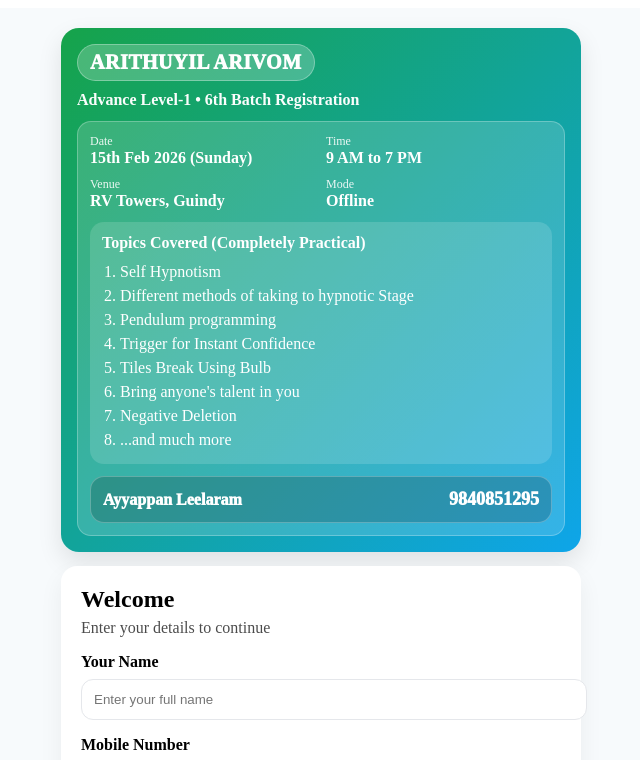
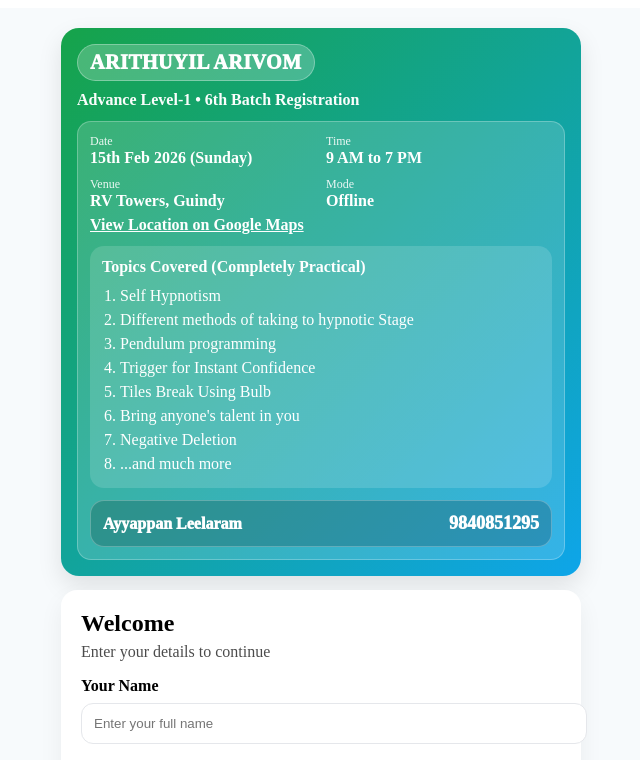
Before and after one commit to hussaingalax/aa6-booking, a React (Vite) app: page / in a window 1280 px wide. Shown: the top 760 px of the page, without its empty margins (319-959 px from the left). Built offline with nearby package versions, Linux system fonts and the light colour scheme; no server answers.

Commit message:
Add link to view location on Google Maps

```diff
--- a/src/pages/Home.tsx
+++ b/src/pages/Home.tsx
@@ -63,6 +63,15 @@ export default function Home() {
             <div>
               <div style={{ fontSize: 12, opacity: 0.9 }}>Venue</div>
               <div style={{ fontWeight: 900 }}>RV Towers, Guindy</div>
+<a
+  href="https://maps.app.goo.gl/NCruiwkWrxryVjrA8"
+  target="_blank"
+  rel="noreferrer"
+  style={{ display: "inline-block", marginTop: 6, fontWeight: 900, color: "#fff", textDecoration: "underline" }}
+>
+  View Location on Google Maps
+</a>
+
             </div>
             <div>
               <div style={{ fontSize: 12, opacity: 0.9 }}>Mode</div>
```
